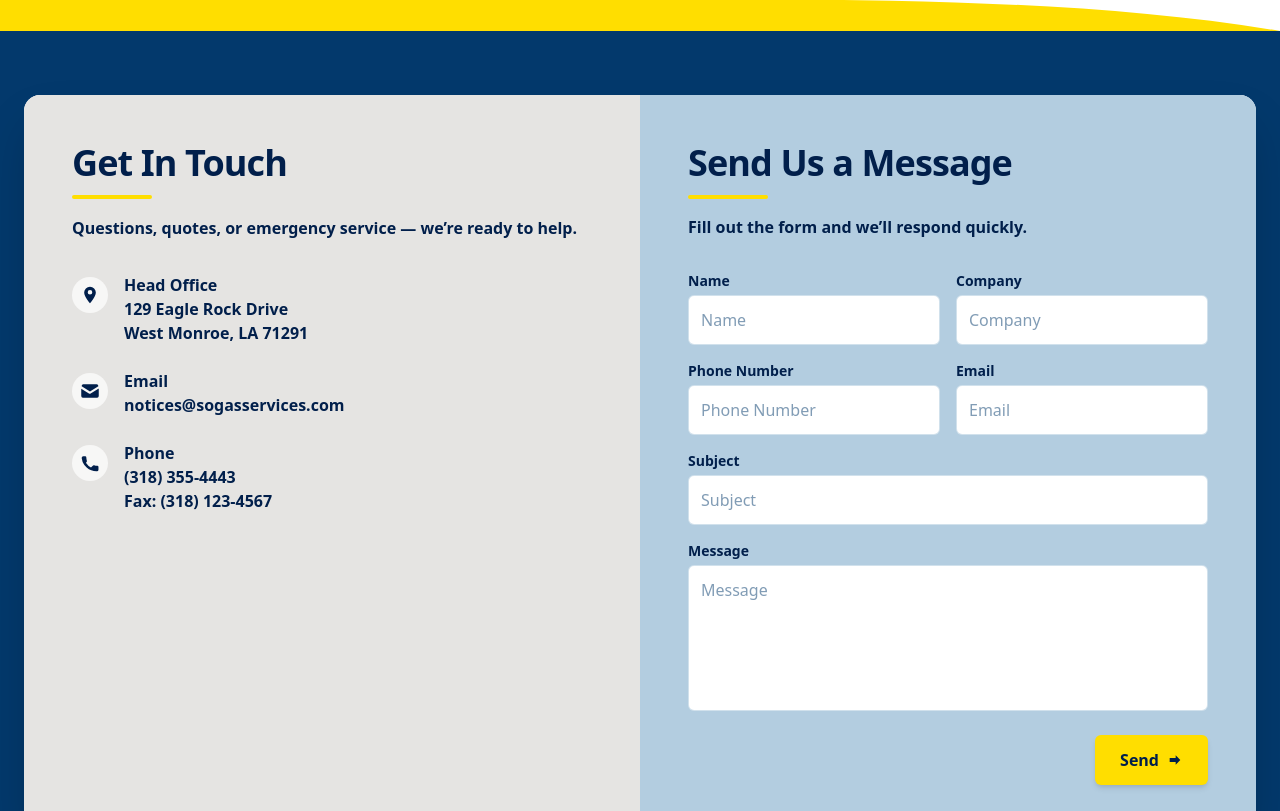
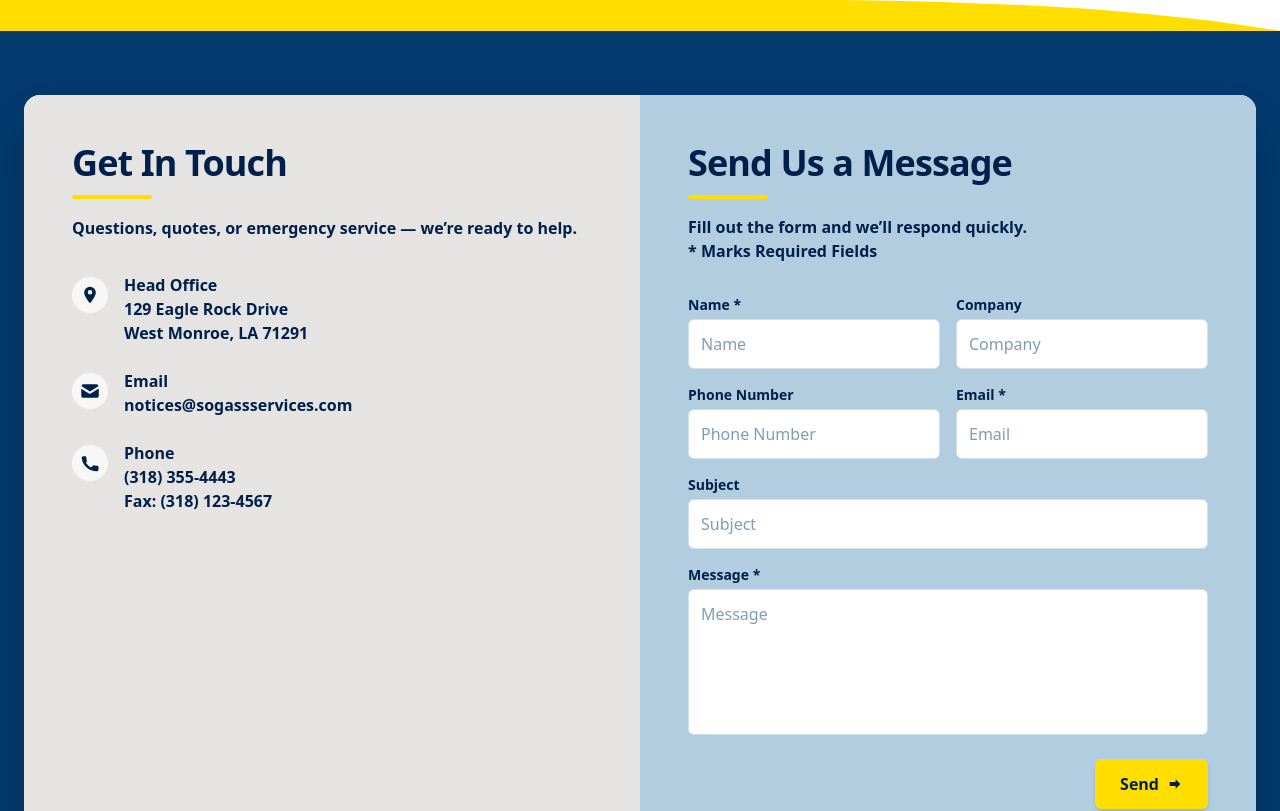
Before and after one commit to abbyyleee/SOGAS, a React (Vite) app in the folder client/: page / in a window 1280 px wide. Shown: the part 3093-3904 px from the top of the page. Built offline with nearby package versions, Linux system fonts and the light colour scheme.

Commit message:
Update Contact.jsx to connect to Backend for Contact Form

```diff
--- a/client/src/components/homepage/Contact.jsx
+++ b/client/src/components/homepage/Contact.jsx
@@ -1,7 +1,92 @@
 // src/components/homepage/Contact.jsx
+import { useState } from "react";
 import { motion } from "framer-motion";
 
 export default function Contact() {
+  // ---- Form State ----
+  const [form, setForm] = useState({
+    name: "",
+    company: "",
+    phone: "",
+    email: "",
+    subject: "",
+    message: "",
+  });
+
+  // Status Banner: idle | loading | success | error
+  const [status, setStatus] = useState({ type: "idle", message: "" });
+
+  function onChange(e) {
+    const { name, value } = e.target;
+    setForm((f) => ({ ...f, [name]: value }));
+  }
+
+  function validate() {
+    const errors = {};
+    if (!form.name.trim()) errors.name = "Name is required";
+    if (!form.email.trim()) errors.email = "Email is required";
+    if (form.email && !/^[^\s@]+@[^\s@]+\.[^\s@]+$/.test(form.email))
+      errors.email = "Enter a valid email";
+    if (!form.message.trim()) errors.message = "Message is required";
+    if (form.company && form.company.length > 150) errors.company = "Company too long";
+    if (form.subject && form.subject.length > 150) errors.subject = "Subject too long";
+    if (form.phone && form.phone.length > 30) errors.phone = "Phone too long";
+    if (form.message && form.message.length > 5000) errors.message = "Message too long";
+    return errors;
+  }
+
+  async function onSubmit(e) {
+    e.preventDefault();
+
+    const errors = validate();
+    if (Object.keys(errors).length) {
+      const first =
+        errors.name || errors.email || errors.message || Object.values(errors)[0];
+      setStatus({ type: "error", message: first });
+      return;
+    }
+
+    setStatus({ type: "loading", message: "Sending…" });
+
+    try {
+      const res = await fetch("http://localhost:4000/api/contact", {
+        method: "POST",
+        headers: { "Content-Type": "application/json" },
+        body: JSON.stringify({
+          name: form.name.trim(),
+          email: form.email.trim(),
+          message: form.message.trim(),
+          // Optional Fields
+          company: form.company.trim() || undefined,
+          phone: form.phone.trim() || undefined,
+          subject: form.subject.trim() || undefined,
+        }),
+      });
+
+      const data = await res.json();
+      if (!res.ok) {
+        const msg =
+          (data && data.errors && Object.values(data.errors)[0]) ||
+          (data && data.message) ||
+          "Unable to send your message.";
+        setStatus({ type: "error", message: msg });
+        return;
+      }
+
+      setStatus({ type: "success", message: "Message sent. We’ll be in touch!" });
+      setForm({
+        name: "",
+        company: "",
+        phone: "",
+        email: "",
+        subject: "",
+        message: "",
+      });
+    } catch {
+      setStatus({ type: "error", message: "Network error. Please try again." });
+    }
+  }
+
   return (
     <section
       id="contact"
@@ -51,11 +136,11 @@ export default function Contact() {
                     viewBox="0 0 24 24"
                     fill="currentColor"
                   >
-                    <path d="M20 4H4a2 2 0 0 0-2 2v.4l10 6.25L22 6.4V6a2 2 0 0 0-2-2Zm2 5.2-9.2 5.75a2 2 0 0 1-2.1 0L1.5 9.2V18a2 2 0 0 0 2 2h17a2 2 0 0 0 2-2V9.2Z" />
+                    <path d="M20 4H4a2 2 0 0 0-2 2v.4l10 6.25L22 6.4V6a2 2 0 0 0-2-2Zm2 5.2-9.2 5.75a2 2 0 0 1-2.1 0L1.5 9.2V18a2 2 0 0 0 2 2h17a 2 2 0 0 0 2-2V9.2Z" />
                   </svg>
                 }
               >
-                <span className="select-all">notices@sogasservices.com</span>
+                <span className="select-all">notices@sogassservices.com</span>
               </InfoItem>
 
               <InfoItem
@@ -86,19 +171,86 @@ export default function Contact() {
             </h3>
             <span className="block h-1 w-20 rounded-full bg-rust mt-3" />
             <p className="mt-4 text-dark-navy font-semibold">
-              Fill out the form and we’ll respond quickly.
+              Fill out the form and we’ll respond quickly. <br/>
+              * Marks Required Fields
             </p>
 
-            <form className="mt-8 grid grid-cols-1 md:grid-cols-2 gap-4 text-dark-navy">
-              <Field id="name" label="Name" placeholder="Name" />
-              <Field id="company" label="Company" placeholder="Company" />
-              <Field id="phone" label="Phone Number" placeholder="Phone Number" />
-              <Field id="email" type="email" label="Email" placeholder="Email" />
+            {/* Status banner */}
+            {status.type !== "idle" && (
+              <div
+                className={
+                  "mt-4 rounded-md border p-3 text-sm " +
+                  (status.type === "loading"
+                    ? "border-reg-blue/40 bg-white/60"
+                    : status.type === "success"
+                    ? "border-green-600/30 bg-green-50 text-green-700"
+                    : "border-red-600/30 bg-red-50 text-red-700")
+                }
+              >
+                {status.message}
+              </div>
+            )}
+
+            <form
+              onSubmit={onSubmit}
+              className="mt-8 grid grid-cols-1 md:grid-cols-2 gap-4 text-dark-navy"
+            >
+              <Field
+                id="name"
+                name="name"
+                label="Name"
+                placeholder="Name"
+                value={form.name}
+                onChange={onChange}
+                required
+              />
+              <Field
+                id="company"
+                name="company"
+                label="Company"
+                placeholder="Company"
+                value={form.company}
+                onChange={onChange}
+              />
+              <Field
+                id="phone"
+                name="phone"
+                label="Phone Number"
+                placeholder="Phone Number"
+                value={form.phone}
+                onChange={onChange}
+              />
+              <Field
+                id="email"
+                name="email"
+                type="email"
+                label="Email"
+                placeholder="Email"
+                value={form.email}
+                onChange={onChange}
+                required
+              />
               <div className="md:col-span-2">
-                <Field id="subject" label="Subject" placeholder="Subject" />
+                <Field
+                  id="subject"
+                  name="subject"
+                  label="Subject"
+                  placeholder="Subject"
+                  value={form.subject}
+                  onChange={onChange}
+                />
               </div>
               <div className="md:col-span-2">
-                <Textarea id="message" label="Message" placeholder="Message" rows={5} />
+                <Textarea
+                  id="message"
+                  name="message"
+                  label="Message"
+                  placeholder="Message"
+                  rows={5}
+                  value={form.message}
+                  onChange={onChange}
+                  required
+                />
               </div>
 
               <div className="md:col-span-2 mt-2 flex justify-end">
@@ -106,9 +258,10 @@ export default function Contact() {
                   whileHover={{ y: -1 }}
                   whileTap={{ y: 0 }}
                   type="submit"
-                  className="inline-flex items-center gap-2 rounded-md bg-rust px-6 py-3 font-semibold text-dark-navy shadow-md hover:shadow-lg transition focus:outline-none focus:ring-2 focus:ring-rust/60"
+                  disabled={status.type === "loading"}
+                  className="inline-flex items-center gap-2 rounded-md bg-rust px-6 py-3 font-semibold text-dark-navy shadow-md hover:shadow-lg transition focus:outline-none focus:ring-2 focus:ring-rust/60 disabled:opacity-60"
                 >
-                  Send
+                  {status.type === "loading" ? "Sending…" : "Send"}
                   <svg
                     aria-hidden="true"
                     className="h-4 w-4"
@@ -127,33 +280,41 @@ export default function Contact() {
   );
 }
 
-/* ---------- UI primitives ---------- */
-function Field({ id, label, placeholder, type = "text" }) {
+/* ---------- UI Primitives  ---------- */
+function Field({ id, name, label, placeholder, type = "text", value, onChange, required }) {
   return (
     <div className="flex flex-col gap-1">
       <label htmlFor={id} className="text-sm font-semibold text-dark-navy">
-        {label}
+        {label} {required ? "*" : null}
       </label>
       <input
         id={id}
+        name={name || id}
         type={type}
         placeholder={placeholder}
+        value={value ?? ""}
+        onChange={onChange}
+        required={required}
         className="w-full rounded-md border border-light-blue/60 bg-white p-3 placeholder:text-deep-blue/50 outline-none focus:ring-2 focus:ring-rust/60 focus:border-rust/60 transition"
       />
     </div>
   );
 }
 
-function Textarea({ id, label, placeholder, rows = 5 }) {
+function Textarea({ id, name, label, placeholder, rows = 5, value, onChange, required }) {
   return (
     <div className="flex flex-col gap-1">
       <label htmlFor={id} className="text-sm font-semibold text-dark-navy">
-        {label}
+        {label} {required ? "*" : null}
       </label>
       <textarea
         id={id}
+        name={name || id}
         rows={rows}
         placeholder={placeholder}
+        value={value ?? ""}
+        onChange={onChange}
+        required={required}
         className="w-full rounded-md border border-light-blue/60 bg-white p-3 placeholder:text-deep-blue/50 outline-none focus:ring-2 focus:ring-rust/60 focus:border-rust/60 resize-none transition"
       />
     </div>
```
